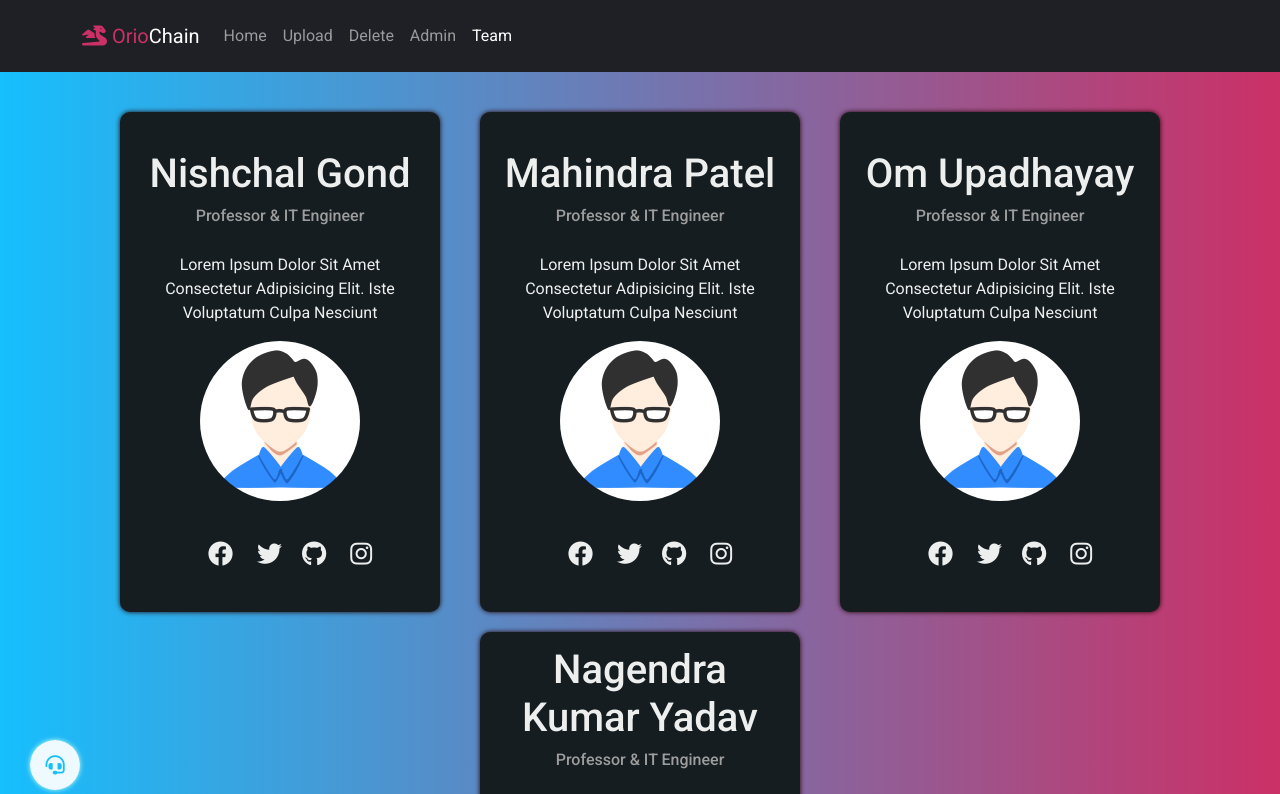
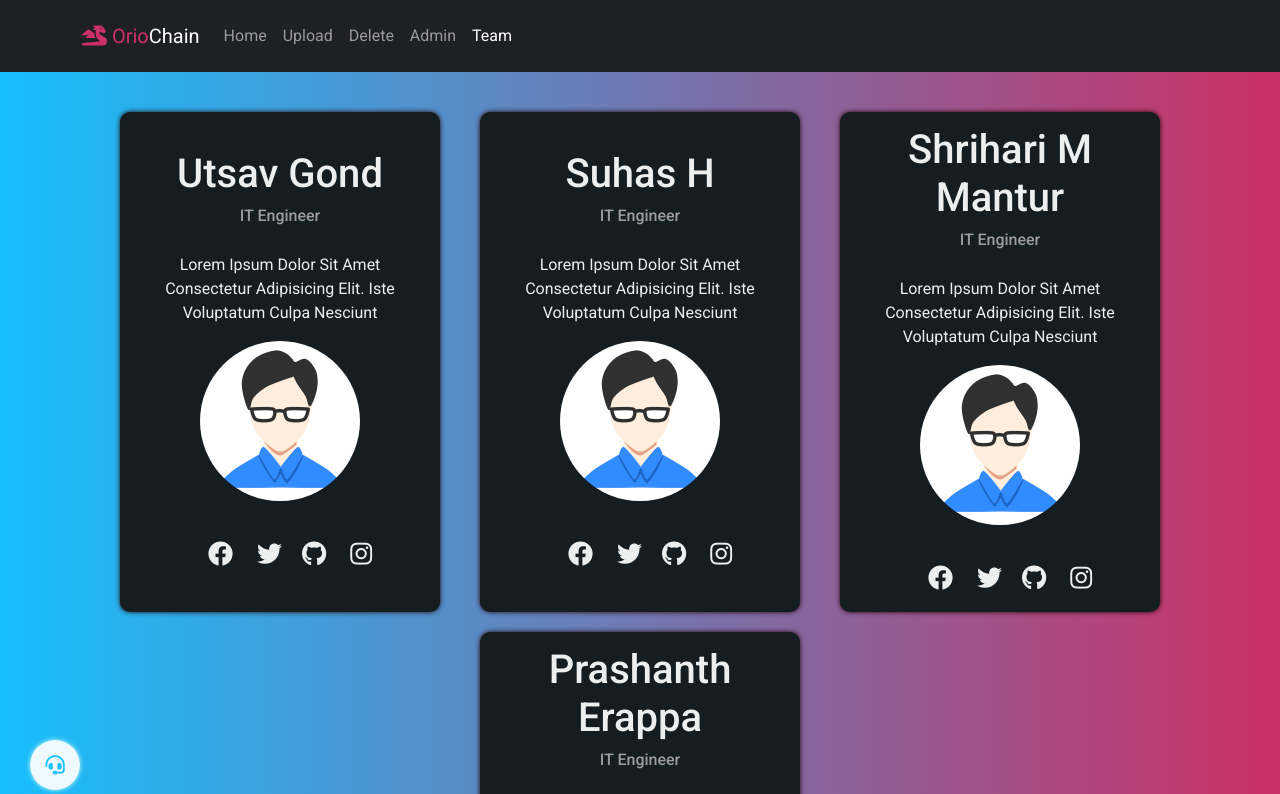
Before and after one commit to nishchal-gond/OREOCHAIN, a website: page about.html in a window 1280 px wide. Shown: the top 794 px of the page. Drawn offline with nearby package versions, Linux system fonts and the light colour scheme; a web font is replaced by a local one.

Commit message:
Automated commit on 2025-11-07 19:26:55

```diff
--- a/about.html
+++ b/about.html
@@ -77,8 +77,8 @@
     <div class="container">
       <div class="men d-flex justify-content-center">
         <div   data-aos="zoom-in" class="people">
-          <h1>Nishchal Gond</h1>
-          <h6>Professor & IT Engineer</h6>
+          <h1>Utsav Gond</h1>
+          <h6>IT Engineer</h6>
           <p class="about-me-text">
             Lorem ipsum dolor sit amet consectetur adipisicing elit.
             Iste voluptatum culpa nesciunt
@@ -94,11 +94,27 @@
           </div>
         </div>
         <div   data-aos="zoom-in" class="people">
-          <h1>Mahindra Patel</h1>
-          <h6>Professor & IT Engineer</h6>
+          <h1>Suhas H</h1>
+          <h6>IT Engineer</h6>
           <p class="about-me-text">
             Lorem ipsum dolor sit amet consectetur adipisicing elit.
             Iste voluptatum culpa nesciunt
+          </p>
+          <div class="img-container">
+            <img src="files/—Pngtree—user avatar boy_4693645.png" alt="Rio">
+          </div>
+          <div class="social">
+            <a href="#"><i class="fa-brands fa-facebook"></i></a>
+            <a href="#"><i class="fa-brands fa-twitter"></i></a
+            ><a href="#"><i class="fa-brands fa-github"></i></a>
+            <a href="#"><i class="fa-brands fa-instagram"></i> </a>
+          </div>
+        </div>
+        <div   data-aos="zoom-in" class="people">
+          <h1>Shrihari M Mantur</h1>
+          <h6>IT Engineer</h6>
+          <p class="about-me-text">
+            Lorem ipsum dolor sit amet consectetur adipisicing elit. Iste voluptatum culpa nesciunt
           </p>
           <div class="img-container">
             <img src="files/—Pngtree—user avatar boy_4693645.png" alt="Ali Falah">
@@ -111,25 +127,8 @@
           </div>
         </div>
         <div   data-aos="zoom-in" class="people">
-          <h1>Om Upadhayay</h1>
-          <h6>Professor & IT Engineer</h6>
-          <p class="about-me-text">
-            Lorem ipsum dolor sit amet consectetur adipisicing elit.
-            Iste voluptatum culpa nesciunt
-          </p>
-          <div class="img-container">
-            <img src="files/—Pngtree—user avatar boy_4693645.png" alt="Ali Falah">
-          </div>
-          <div class="social">
-            <a href="#"><i class="fa-brands fa-facebook"></i></a>
-            <a href="#"><i class="fa-brands fa-twitter"></i></a
-            ><a href="#"><i class="fa-brands fa-github"></i></a>
-            <a href="#"><i class="fa-brands fa-instagram"></i> </a>
-          </div>
-        </div>
-        <div   data-aos="zoom-in" class="people">
-          <h1>Nagendra Kumar Yadav</h1>
-          <h6>Professor & IT Engineer</h6>
+          <h1>Prashanth Erappa</h1>
+          <h6>IT Engineer</h6>
           <p class="about-me-text">
             Lorem ipsum dolor sit amet consectetur adipisicing elit.
             Iste voluptatum culpa nesciunt
@@ -223,7 +222,7 @@
   <div >
     <i onclick="topFunction()" id="scroll-btn" class="fa-solid fa-angle-up"></i>
   </div>
-  <div><a href="mailto:devaloshe@gmail.com?subject=From OrioChain Site">
+  <div><a href="mailto:ugond07@gmail.com?subject=From OrioChain Site">
     <i class="mail-us fa-solid fa-headset"></i>
   </a>
   <script
--- /dev/null
+++ b/auto_update.txt
@@ -0,0 +1 @@
+Auto update on 2025-11-07 19:26:55.430066
--- a/js/App.js
+++ b/js/App.js
@@ -1,7 +1,7 @@
 const PINATA_API_KEY = "50b5df13aede683fbc67";
 const PINATA_SECRET_API_KEY = "02e2332a30d4ff4c5dcc818d72f7c1f12735420136783417704318f0fa179535";
 window.CONTRACT = {
-  address: "0xcc201EC7DAD846a4F9Cb2737AB063e2c880742DD",
+  address: "0xF1f20B0C02C8577bc7d3345147D197b1037D0425",
   network: "Example : https://polygon-rpc.com/",
   explore: "Example : https://polygonscan.com/",
   abi: [
```
Also changed, not shown: admin.html (+2 -1 lines), delete.html (+1 -1 lines), index.html (+2 -2 lines), upload.html (+1 -1 lines), verify.html (+1 -1 lines).
